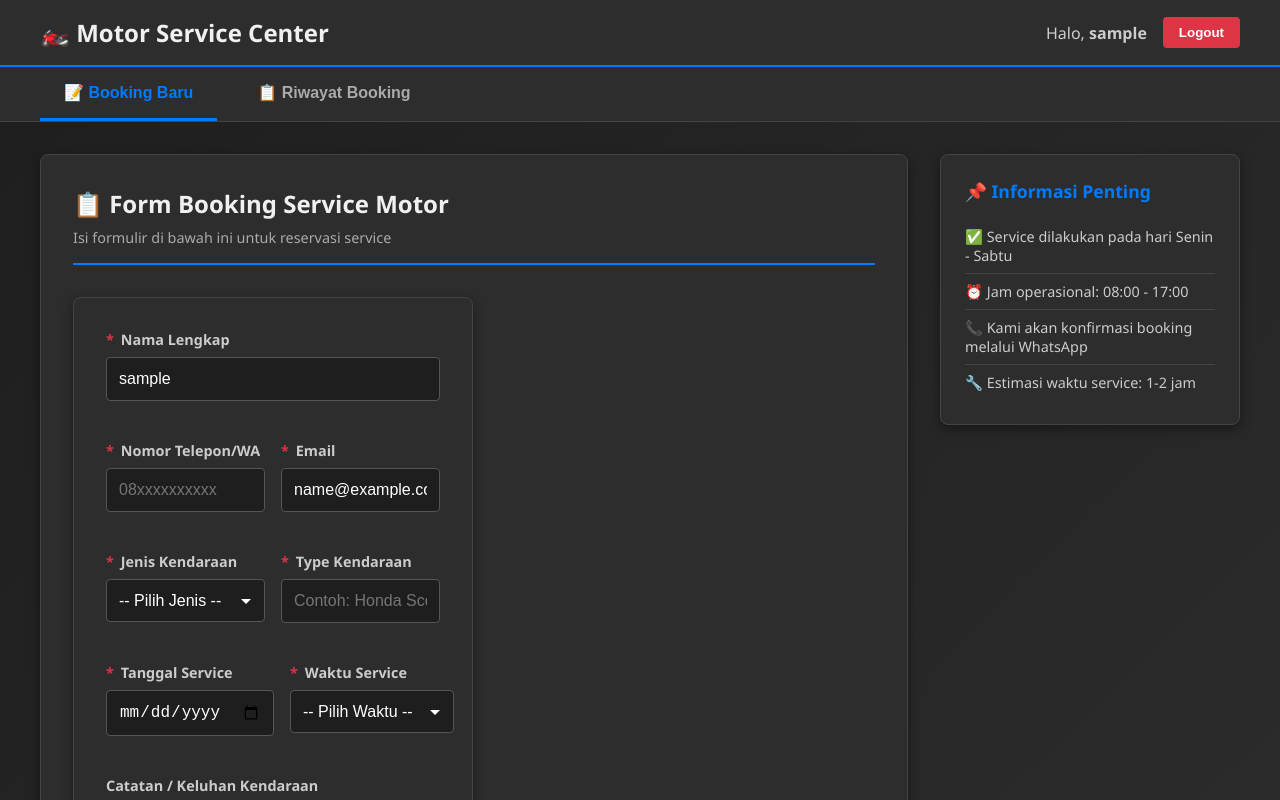
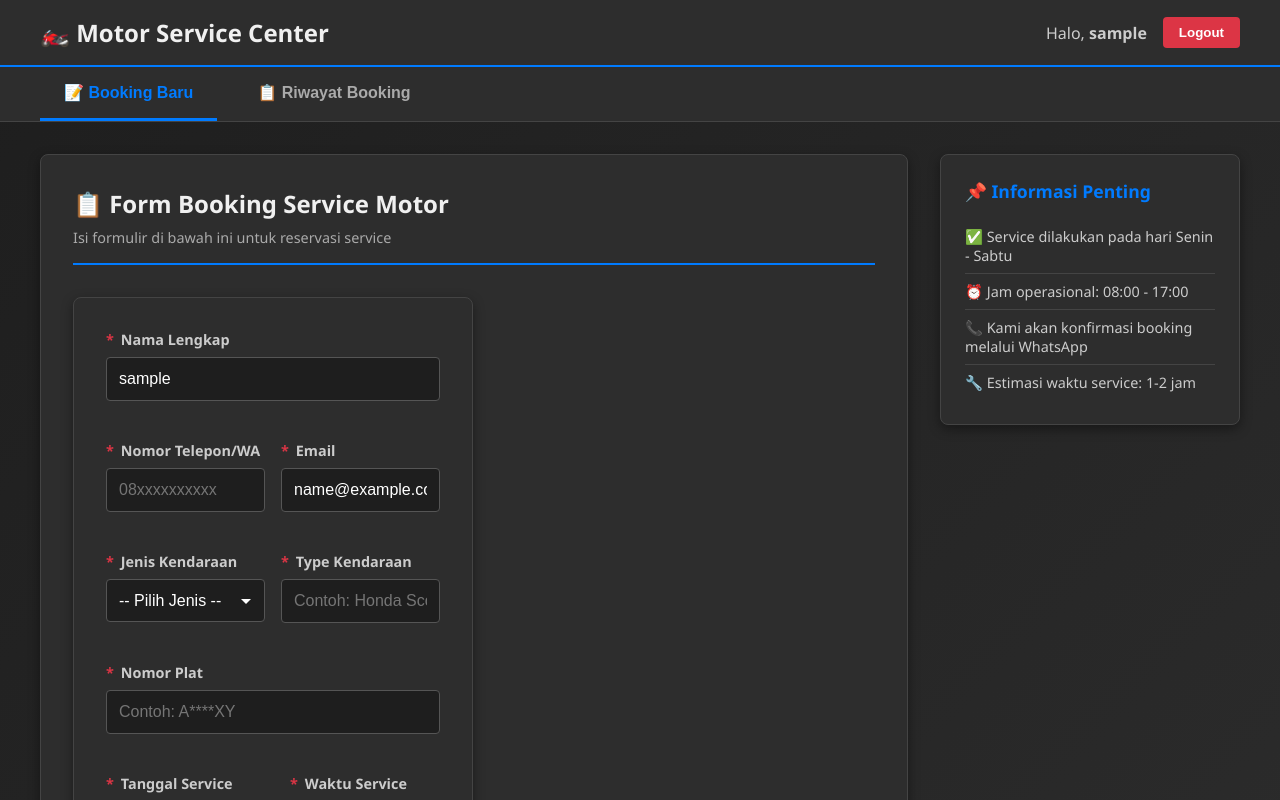
Before and after one commit to febri-x1/appRevs, a React (Vite) app: page /dashboard in a window 1280 px wide. Shown: the top 800 px of the page. Built offline with nearby package versions, Linux system fonts and the light colour scheme; sample sign-in values are in the browser's storage.

Commit message:
update mirror

```diff
--- a/backend/db.json
+++ b/backend/db.json
@@ -27,9 +27,38 @@
       "tanggal": "2025-11-11",
       "waktu": "11:00",
       "catatan": "ganti oli",
+      "status": "cancelled",
+      "createdAt": "2025-11-09T05:26:02.939Z",
+      "updatedAt": "2025-11-09T15:32:25.698Z"
+    },
+    {
+      "id": "1762701527953",
+      "userId": "1762622161600",
+      "nama": "sandi",
+      "nomorTelepon": "081295884234",
+      "email": "user12@example.com",
+      "jenisKendaraan": "matic",
+      "typeKendaraan": "Honda Beat",
+      "tanggal": "2025-11-13",
+      "waktu": "14:00",
+      "catatan": "Ganti kampas rem depan",
+      "status": "cancelled",
+      "createdAt": "2025-11-09T15:18:47.953Z",
+      "updatedAt": "2025-11-09T15:32:30.748Z"
+    },
+    {
+      "id": "1762702400726",
+      "userId": "1762622161600",
+      "nama": "Deo",
+      "nomorTelepon": "081295883256",
+      "email": "user3@example.com",
+      "jenisKendaraan": "bebek",
+      "typeKendaraan": "Supra X",
+      "tanggal": "2025-11-11",
+      "waktu": "15:00",
+      "catatan": "ganti oli",
       "status": "pending",
-      "createdAt": "2025-11-09T05:26:02.939Z",
-      "updatedAt": "2025-11-09T06:35:45.893Z"
+      "createdAt": "2025-11-09T15:33:20.727Z"
     }
   ]
 }
--- a/src/components/AdminDashboard.jsx
+++ b/src/components/AdminDashboard.jsx
@@ -184,6 +184,10 @@ function AdminDashboard() {
                       <span className="label">📱 Telepon:</span>
                       <span className="value">{booking.nomorTelepon}</span>
                     </div>
+                    <div className="detail-item">
+                      <span className="label">Nomor Plat</span>
+                      <span className="value">{booking.noPolisi}</span>
+                    </div>
                     {booking.catatan && (
                       <div className="detail-item full">
                         <span className="label">📝 Catatan:</span>
--- a/src/components/UserDashboard.jsx
+++ b/src/components/UserDashboard.jsx
@@ -31,6 +31,7 @@ function UserDashboard() {
     email: userEmail,
     jenisKendaraan: '',
     typeKendaraan: '',
+    noPolisi: '',
     tanggal: '',
     waktu: '',
     catatan: ''
@@ -120,6 +121,7 @@ function UserDashboard() {
         email: userEmail,
         jenisKendaraan: '',
         typeKendaraan: '',
+        noPolisi: '',
         tanggal: '',
         waktu: '',
         catatan: ''
@@ -395,6 +397,21 @@ function UserDashboard() {
                   </div>
                 </div>
 
+                <div className="form-group">
+                    <label htmlFor="noPolisi">
+                      <span className="required">*</span> Nomor Plat
+                    </label>
+                    <input
+                      type="text"
+                      id="noPolisi"
+                      name="noPolisi"
+                      value={formData.noPolisi}
+                      onChange={handleChange}
+                      placeholder="Contoh: A****XY"
+                      required
+                    />
+                  </div>
+
                 {/* Tanggal & Waktu */}
                 <div className="form-row">
                   <div className="form-group">
@@ -589,6 +606,10 @@ function UserDashboard() {
                             <span className="value">{booking.nama}</span>
                           </div>
                           <div className="detail-item">
+                            <span className="label">Nomor Polisi:</span>
+                            <span className="value">{booking.noPolisi}</span>
+                          </div>
+                          <div className="detail-item">
                             <span className="label">📱 Telepon:</span>
                             <span className="value">{booking.nomorTelepon}</span>
                           </div>
```
Also changed, not shown: 1 other file (tests, documents, lock files or other folders).
